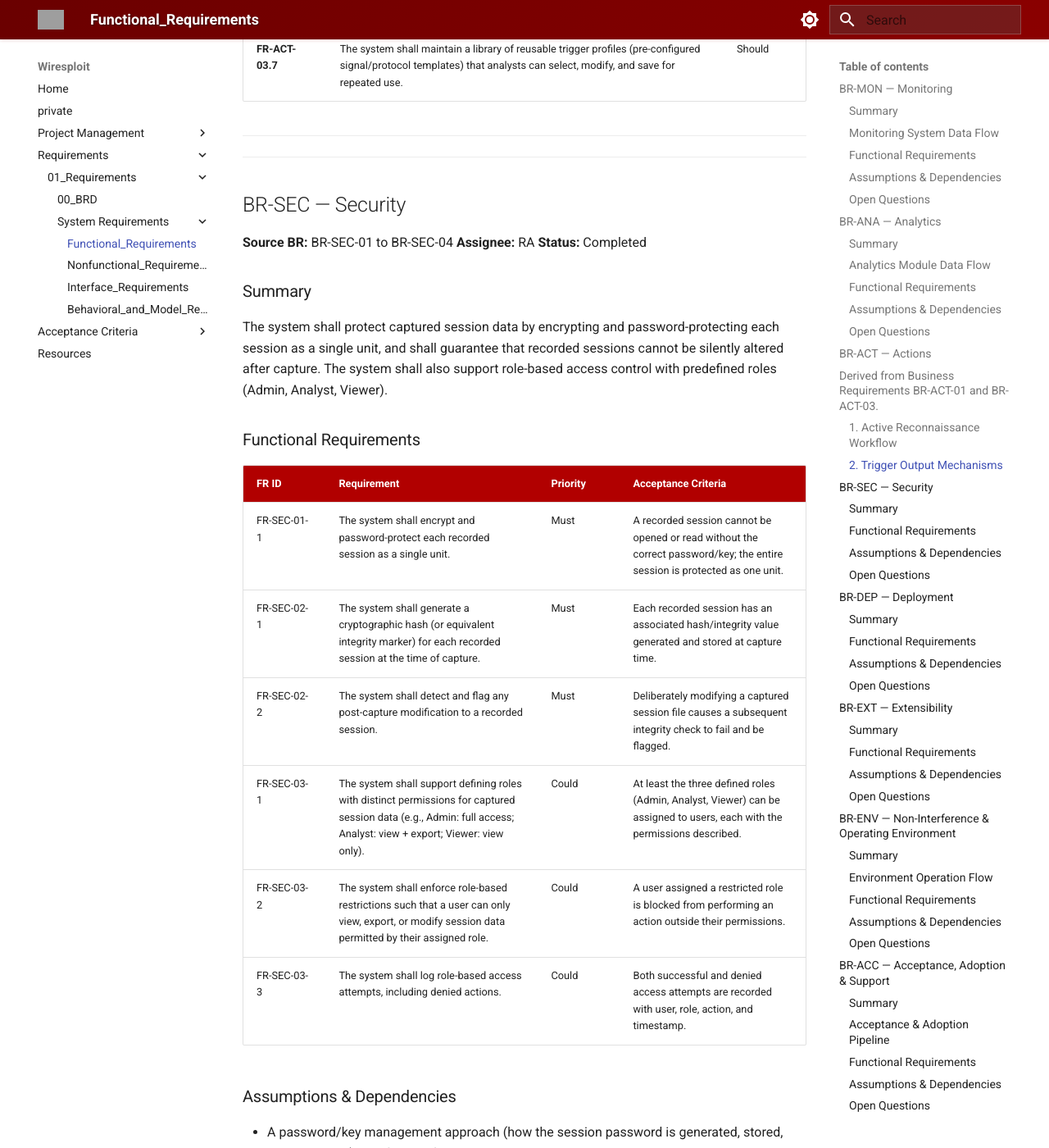
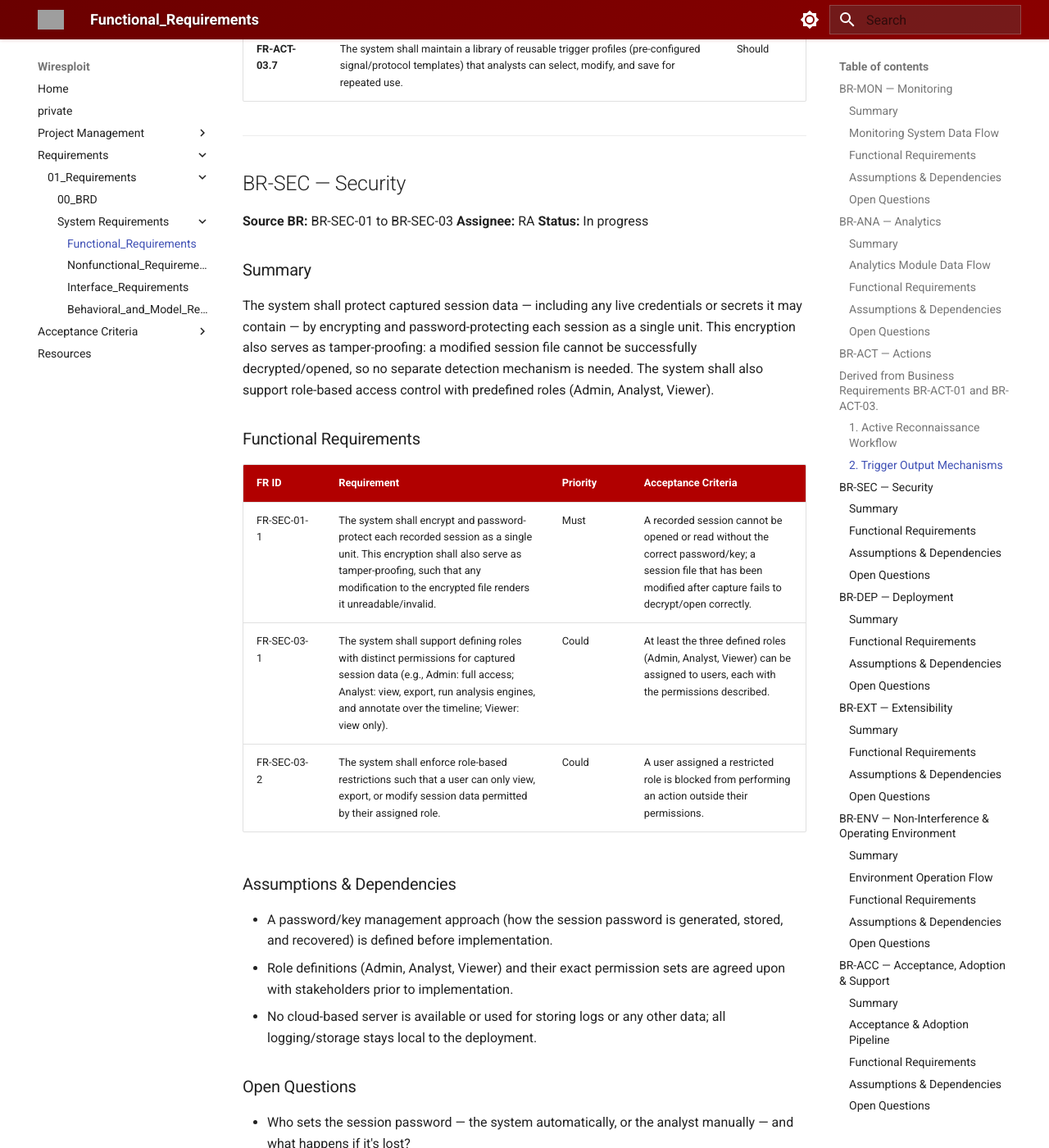
Before and after one commit to EG-ETCS/wiresploit, an MkDocs documentation site: the page built from docs/01_Requirements/01_SysRS/01_Functional_Requirements.md, in a window 1280 px wide and 1400 px high, scrolled down 9360 px. Shown: the whole window at 82% size. Built offline with MkDocs 1.6.1 and Material for MkDocs 9.7.7, drawn with Linux system fonts in a browser that asks for light colours; some of the changed text lies outside the part shown; grey boxes are pictures that could not be loaded.

Commit message:
Address review comments: simplify to encryption-only tamper-proofing, expand Analyst role, remove access-logging FR (no server for logs)

```diff
--- a/docs/01_Requirements/01_SysRS/01_Functional_Requirements.md
+++ b/docs/01_Requirements/01_SysRS/01_Functional_Requirements.md
@@ -203,37 +203,31 @@ Derived from Business Requirements **BR-ACT-01** and **BR-ACT-03**.
 
 ---
 
----
-
 ## BR-SEC — Security
 
-**Source BR:** BR-SEC-01 to BR-SEC-04
+**Source BR:** BR-SEC-01 to BR-SEC-03
 **Assignee:** RA
-**Status:** Completed
+**Status:** In progress
 
 ### Summary
-The system shall protect captured session data by encrypting and password-protecting each session as a single unit, and shall guarantee that recorded sessions cannot be silently altered after capture. The system shall also support role-based access control with predefined roles (Admin, Analyst, Viewer).
+The system shall protect captured session data — including any live credentials or secrets it may contain — by encrypting and password-protecting each session as a single unit. This encryption also serves as tamper-proofing: a modified session file cannot be successfully decrypted/opened, so no separate detection mechanism is needed. The system shall also support role-based access control with predefined roles (Admin, Analyst, Viewer).
 
 ### Functional Requirements
 
 | FR ID | Requirement | Priority | Acceptance Criteria |
 |---|---|---|---|
-| FR-SEC-01-1 | The system shall encrypt and password-protect each recorded session as a single unit. | Must | A recorded session cannot be opened or read without the correct password/key; the entire session is protected as one unit. |
-| FR-SEC-02-1 | The system shall generate a cryptographic hash (or equivalent integrity marker) for each recorded session at the time of capture. | Must | Each recorded session has an associated hash/integrity value generated and stored at capture time. |
-| FR-SEC-02-2 | The system shall detect and flag any post-capture modification to a recorded session. | Must | Deliberately modifying a captured session file causes a subsequent integrity check to fail and be flagged. |
-| FR-SEC-03-1 | The system shall support defining roles with distinct permissions for captured session data (e.g., Admin: full access; Analyst: view + export; Viewer: view only). | Could | At least the three defined roles (Admin, Analyst, Viewer) can be assigned to users, each with the permissions described. |
+| FR-SEC-01-1 | The system shall encrypt and password-protect each recorded session as a single unit. This encryption shall also serve as tamper-proofing, such that any modification to the encrypted file renders it unreadable/invalid. | Must | A recorded session cannot be opened or read without the correct password/key; a session file that has been modified after capture fails to decrypt/open correctly. |
+| FR-SEC-03-1 | The system shall support defining roles with distinct permissions for captured session data (e.g., Admin: full access; Analyst: view, export, run analysis engines, and annotate over the timeline; Viewer: view only). | Could | At least the three defined roles (Admin, Analyst, Viewer) can be assigned to users, each with the permissions described. |
 | FR-SEC-03-2 | The system shall enforce role-based restrictions such that a user can only view, export, or modify session data permitted by their assigned role. | Could | A user assigned a restricted role is blocked from performing an action outside their permissions. |
-| FR-SEC-03-3 | The system shall log role-based access attempts, including denied actions. | Could | Both successful and denied access attempts are recorded with user, role, action, and timestamp. |
 
 ### Assumptions & Dependencies
 - A password/key management approach (how the session password is generated, stored, and recovered) is defined before implementation.
 - Role definitions (Admin, Analyst, Viewer) and their exact permission sets are agreed upon with stakeholders prior to implementation.
+- No cloud-based server is available or used for storing logs or any other data; all logging/storage stays local to the deployment.
 
 ### Open Questions
 - Who sets the session password — the system automatically, or the analyst manually — and what happens if it's lost?
-- Is tamper detection sufficient (detect-only), or is tamper-proofing (prevent modification entirely) required?
 - Are Admin / Analyst / Viewer the only roles needed, or are additional roles expected later?
----
 
 ## BR-DEP — Deployment
 
```
